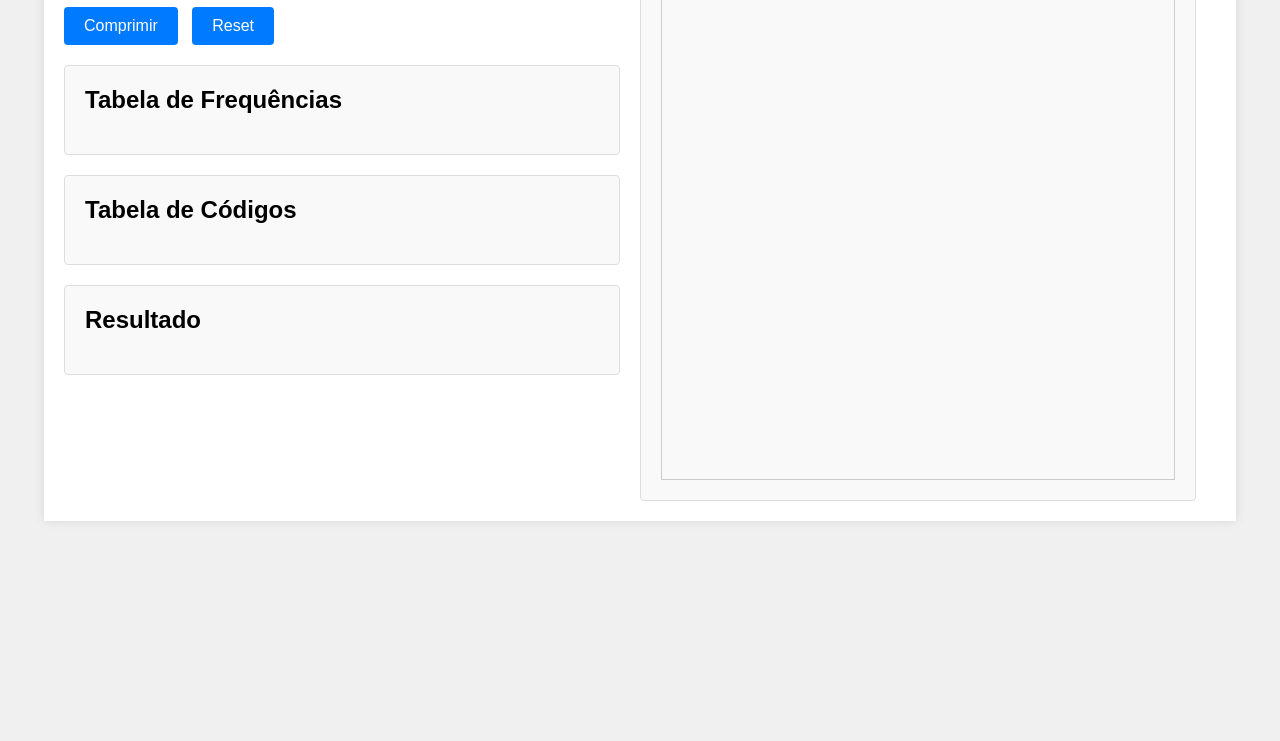
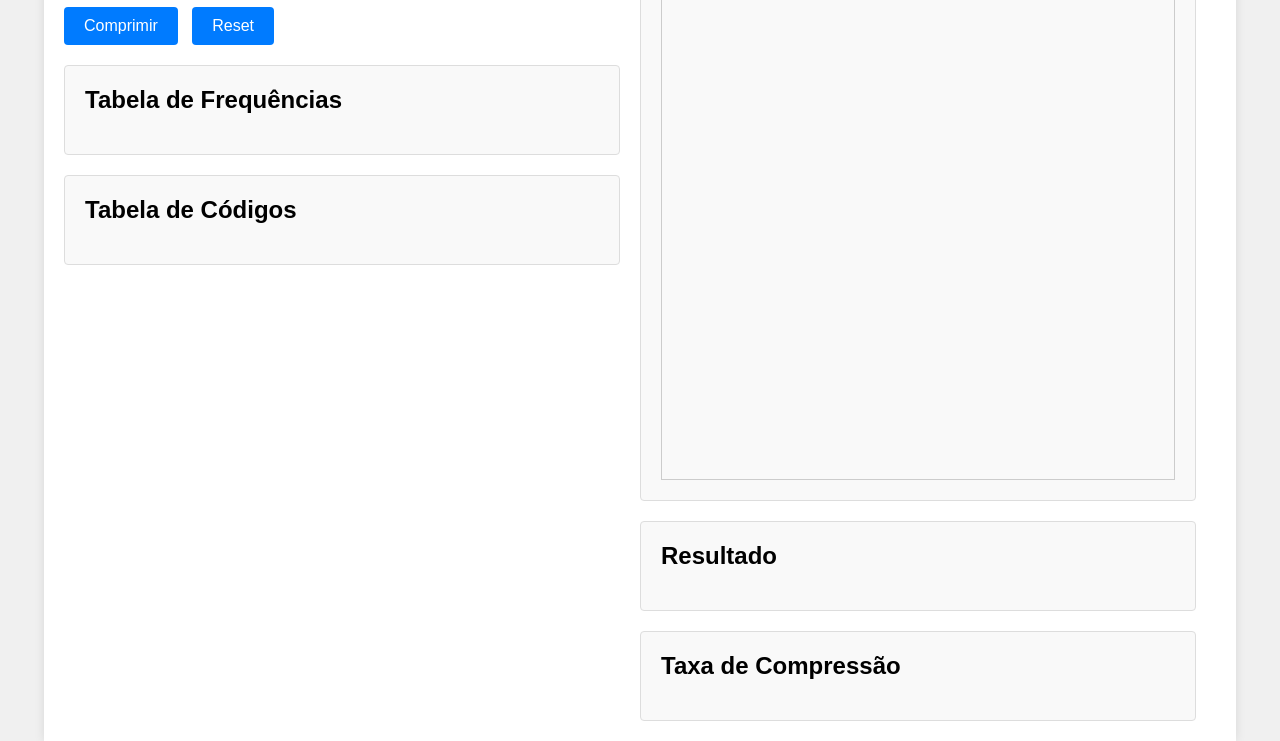
Before and after one commit to guimadd/SFApp_UFF, a plain HTML site: page index.html in a window 1280 px wide. Shown: the part 161-902 px from the top of the page. Before the commit the page ends 800 px from the top, so only its background shows below. Drawn offline with Linux system fonts and the light colour scheme.

Commit message:
Update index.html
Calculo da taxa de compressao e codigo binario nos nós da árvore

```diff
--- a/index.html
+++ b/index.html
@@ -26,10 +26,6 @@
                 <div id="codes_table"></div>
             </section>
 
-            <section id="bit_code_container" class="result-container">
-                <h2>Resultado</h2>
-                <p id="bit_code"></p>
-            </section>
         </section>
 
         <section id="right-section" class="section">
@@ -39,6 +35,14 @@
             </section>
             <button id="prev_step_btn">Etapa Anterior</button>
             <button id="next_step_btn">Próxima Etapa</button>
+            <section id="bit_code_container" class="result-container">
+                <h2>Resultado</h2>
+                <p id="bit_code"></p>
+            </section>
+            <section id="compression_ratio_container" class="result-container">
+                <h2>Taxa de Compressão</h2>
+                <p id="compression_ratio"></p>
+            </section>
         </section>
     </main>
 
```
